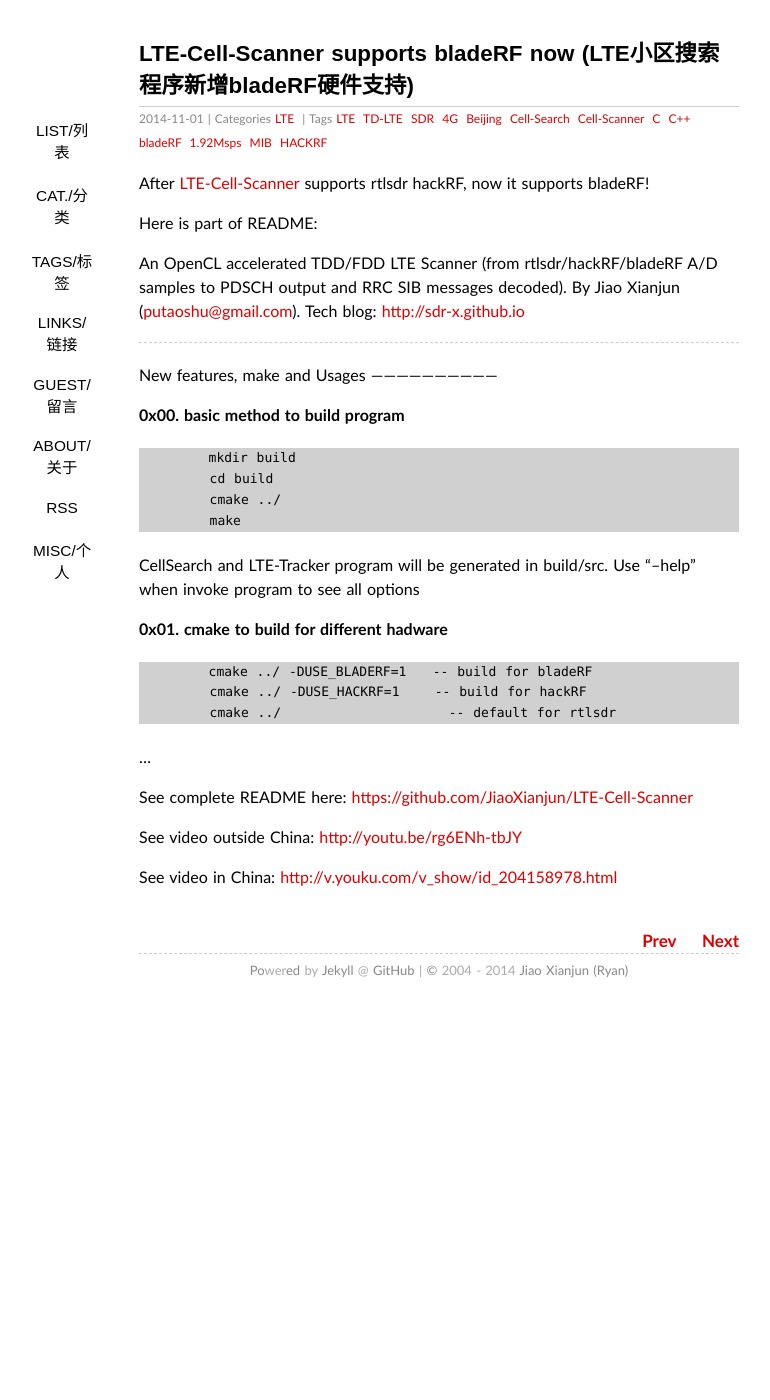
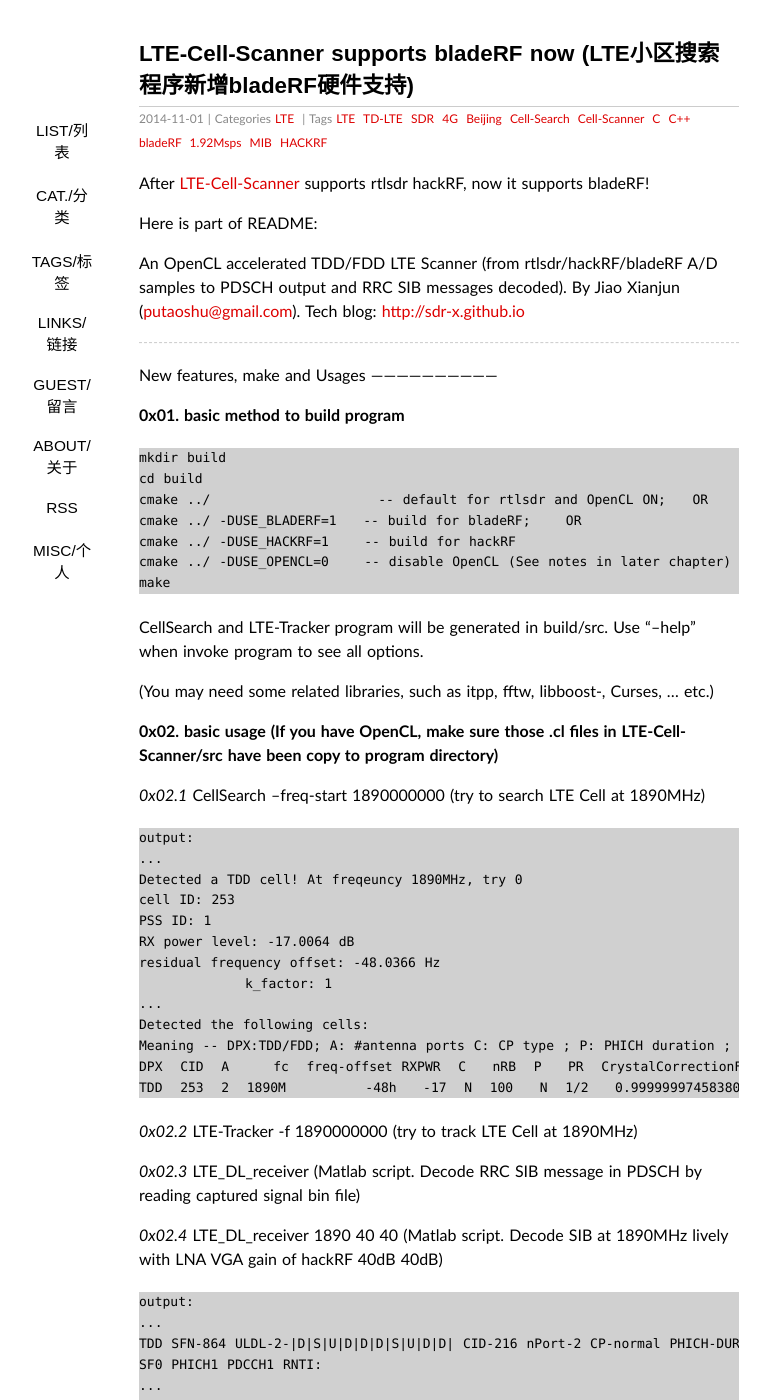
Before and after one commit to sdr-x/sdr-x.github.io, a Jekyll site: the page built from _posts/2014-11-01-LTE-Cell-Scanner supports bladeRF now (LTE小区搜索程序新增bladeRF硬件支持).md, in a window 1280 px wide and 1400 px high. Shown: the whole window, without its empty margins (201-971 px from the left). Built offline with Jekyll 4.4.1, drawn with Linux system fonts in a browser that asks for light colours; some web fonts are replaced; Markdown is read by kramdown in place of the engine named in the settings; comment, search, counter and statistics services are not loaded; some of the changed text lies outside the part shown.

Commit message:
Update 2014-11-01-LTE-Cell-Scanner supports bladeRF now (LTE小区搜索程序新增bladeRF硬件支持).md

```diff
--- a/_posts/2014-11-01-LTE-Cell-Scanner supports bladeRF now (LTE小区搜索程序新增bladeRF硬件支持).md
+++ b/_posts/2014-11-01-LTE-Cell-Scanner supports bladeRF now (LTE小区搜索程序新增bladeRF硬件支持).md
@@ -17,21 +17,65 @@ An OpenCL accelerated TDD/FDD LTE Scanner (from rtlsdr/hackRF/bladeRF A/D sample
 New features, make and Usages
 ------------------------------
 
-**0x00. basic method to build program**
+**0x01. basic method to build program**
 
-            mkdir build
-            cd build
-            cmake ../
-            make
+    mkdir build
+    cd build
+    cmake ../                   -- default for rtlsdr and OpenCL ON;   OR
+    cmake ../ -DUSE_BLADERF=1   -- build for bladeRF;    OR
+    cmake ../ -DUSE_HACKRF=1    -- build for hackRF
+    cmake ../ -DUSE_OPENCL=0    -- disable OpenCL (See notes in later chapter)
+    make
 
-CellSearch and LTE-Tracker program will be generated in build/src. Use "--help" when invoke program to see all options
+CellSearch and LTE-Tracker program will be generated in build/src. Use "--help" when invoke program to see all options.
 
-**0x01. cmake to build for different hadware**
+(You may need some related libraries, such as itpp, fftw, libboost-, Curses, ... etc.)
 
-            cmake ../ -DUSE_BLADERF=1   -- build for bladeRF
-            cmake ../ -DUSE_HACKRF=1    -- build for hackRF
-            cmake ../                   -- default for rtlsdr
+**0x02. basic usage (If you have OpenCL, make sure those .cl files in LTE-Cell-Scanner/src have been copy to program directory)**
 
+*0x02.1* CellSearch --freq-start 1890000000   (try to search LTE Cell at 1890MHz)
+
+    output:
+    ...
+    Detected a TDD cell! At freqeuncy 1890MHz, try 0
+    cell ID: 253
+    PSS ID: 1
+    RX power level: -17.0064 dB
+    residual frequency offset: -48.0366 Hz
+                k_factor: 1
+    ...
+    Detected the following cells:
+    Meaning -- DPX:TDD/FDD; A: #antenna ports C: CP type ; P: PHICH duration ; PR: PHICH resource type
+    DPX  CID  A     fc  freq-offset RXPWR  C   nRB  P   PR  CrystalCorrectionFactor
+    TDD  253  2  1890M         -48h   -17  N  100   N  1/2   0.99999997458380551763
+
+*0x02.2* LTE-Tracker -f 1890000000  (try to track LTE Cell at 1890MHz)
+
+*0x02.3* LTE_DL_receiver (Matlab script. Decode RRC SIB message in PDSCH by reading captured signal bin file)
+
+*0x02.4* LTE_DL_receiver 1890 40 40 (Matlab script. Decode SIB at 1890MHz lively with LNA VGA gain of hackRF 40dB 40dB)
+
+    output:
+    ...
+    TDD SFN-864 ULDL-2-|D|S|U|D|D|D|S|U|D|D| CID-216 nPort-2 CP-normal PHICH-DUR-normal-RES-1
+    SF0 PHICH1 PDCCH1 RNTI:
+    ...
+    SF4 PHICH1 PDCCH1 RNTI: SI-RNTI SI-RNTI
+    PDCCH   No.0  4CCE: Localized VRB from RB0 to RB11 MCS-7 HARQ-0 NEWind-0 RV-0 TPC-1 DAI-0
+    Calling asn1c decoder (../asn1_test/LTE-BCCH-DL-SCH-decode/progname) for BCCH-DL-SCH-Message.
+    ../asn1_test/LTE-BCCH-DL-SCH-decode/progname tmp_sib_info.per -p BCCH-DL-SCH-Message
+    <BCCH-DL-SCH-Message>
+        <message>
+            <c1>
+                <systemInformation>
+                    <criticalExtensions>
+                        <systemInformation-r8>
+                            <sib-TypeAndInfo>
+                                    <sib2>
+                                        <radioResourceConfigCommon>
+                                            <rach-ConfigCommon>
+                                                <preambleInfo>
+                                                    <numberOfRA-Preambles><n52/></numberOfRA-Preambles>
 ...
 
 See complete README here: [https://github.com/JiaoXianjun/LTE-Cell-Scanner](https://github.com/JiaoXianjun/LTE-Cell-Scanner)
```
